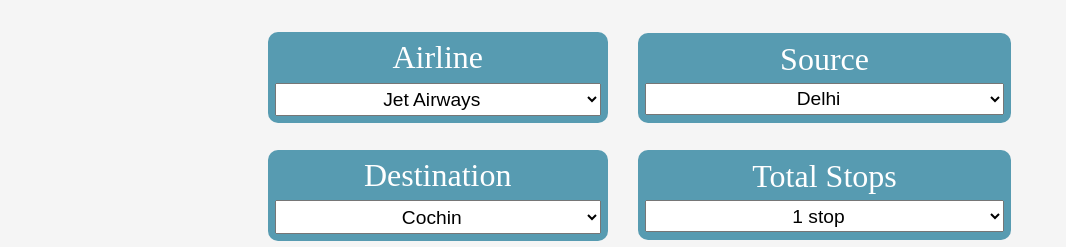
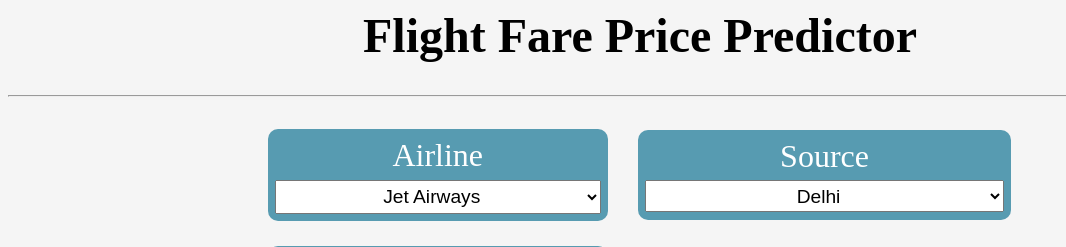
Before and after one commit to SaurabhJumnalkar/Flight-Ticket-Prices-Prediction, a Flask app: page / in a window 1280 px wide. Shown: the top 247 px of the page, without its empty margins (0-1066 px from the left). Run offline with Flask 2, Linux system fonts and the light colour scheme; parts of the project's set-up code (start-up, migrations or seed data) failed here and were passed over.

Commit message:
heading added

```diff
--- a/templates/index.html
+++ b/templates/index.html
@@ -27,7 +27,7 @@
     margin-left: 30%;
     margin-right: 30%;
     font-size: 150%;
-    margin-top: 7%;
+    margin-top: 3%;
     text-align: center;
     background-color: #f2f1ed;
   }
@@ -66,6 +66,10 @@
     border-width: 5px;
     padding: 1%;
   }
+  .Head{
+    font-size: 300%;
+    text-align: center;
+  }
 
   img {
     width: 20%;
@@ -93,6 +97,8 @@
   }
 </style>
 <body>
+  <h1 class="Head">Flight Fare Price Predictor</h1>
+  <hr>
   <img src="https://static.vecteezy.com/system/protected/files/001/208/448/vecteezy_airplane_1208448.png" />
   <form action="{{ url_for('predict')}}" method="post">
     <div class="grid-container">
```
